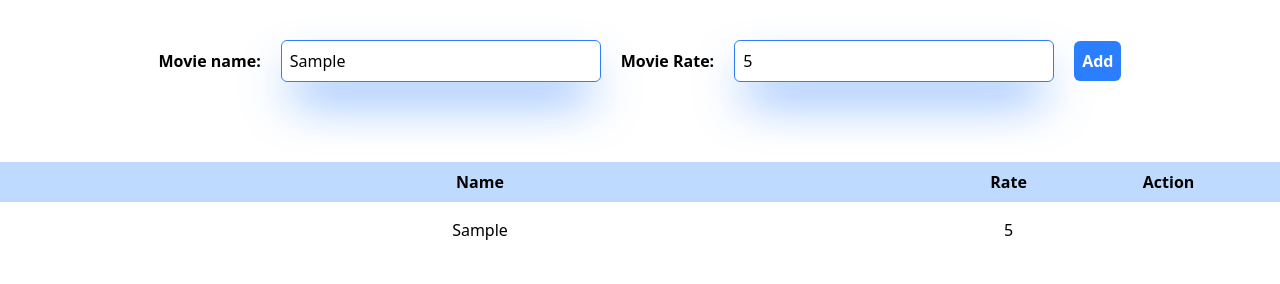
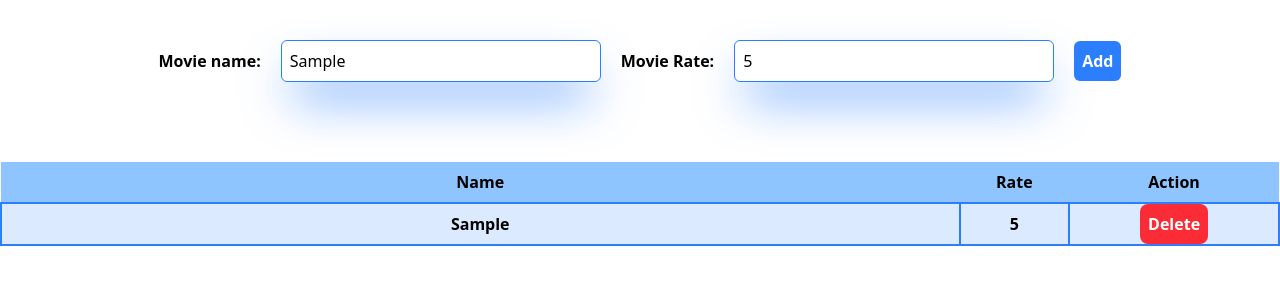
Before and after one commit to askarimohamadhossein/hw-w-16, a website built with Vite: page index.html in a window 1280 px wide. Both pictures are taken after typing "Sample", "5" into the empty fields and a click on the button "Add". Built offline with nearby package versions, Linux system fonts and the light colour scheme.

Commit message:
fixed delete btn and delete act

```diff
--- a/index.html
+++ b/index.html
@@ -6,7 +6,7 @@
     <meta name="viewport" content="width=device-width, initial-scale=1.0" />
     <title>Vite + TS</title>
   </head>
-  <body>
+  <body class="">
     <main>
       <!--form -->
       <section>
@@ -37,14 +37,14 @@
 
       <section>
         <table class="w-full mt-20">
-          <tr class="border-none bg-blue-200">
-            <th class="py-2 w-3/4">Name</th>
-            <th class="py-2">Rate</th>
-            <th class="py-2">Action</th>
-          </tr>
-          <tr id="domTable" class="text-center">
-            <!--Compelete TS-->
-          </tr>
+          <thead>
+            <tr class="border-none bg-blue-300">
+              <th class="py-2 w-3/4">Name</th>
+              <th class="py-2">Rate</th>
+              <th class="py-2">Action</th>
+            </tr>
+          </thead>
+          <tbody id="domTable" class="text-center font-semibold"></tbody>
         </table>
       </section>
     </main>
--- a/src/types.ts
+++ b/src/types.ts
@@ -4,9 +4,9 @@ interface IMovies {
 }
 
 class Movies implements IMovies {
-  name: string;
-  rate: number;
-
+  public name: string;
+  public rate: number;
+  static idCounter: number = 0;
   constructor(name: string, rate: number) {
     this.name = name;
     this.rate = rate;
@@ -34,35 +34,58 @@ class Movies implements IMovies {
     const movie = Movies.getInputValues();
     if (movie) {
       console.log(movie);
-      Movies.rendertable(movie);
+      Movies.createTableContect(movie);
     }
   }
 
+  // render table
+
+  static createTableContect(movie: Movies) {
+    const tableBody = document.getElementById("domTable")!;
+
+    const rowId = `row-${Movies.idCounter}`;
+
+    const tr = document.createElement("tr");
+
+    tr.setAttribute("id", rowId);
+
+    const tdName = document.createElement("td");
+    tdName.className = "bg-blue-100 border-2 border-blue-500";
+    tdName.textContent = movie.name;
+
+    const tdRate = document.createElement("td");
+    tdRate.className = "bg-blue-100 border-2 border-blue-500";
+    tdRate.textContent = movie.rate.toString();
+
+    const tdAct = document.createElement("td");
+    tdAct.className = "bg-blue-100 border-2 border-blue-500 mx-auto";
+    const tdActionBtn = document.createElement("button");
+
+    tdActionBtn.textContent = "Delete";
+    tdActionBtn.className =
+      "bg-red-500 rounded-lg cursor-pointer p-2 text-white font-bold";
+
+    tdActionBtn.dataset.id = rowId;
+
+    tdActionBtn.addEventListener("click", () => {
+      const row = document.getElementById(tdActionBtn.dataset.id!)!;
+      row.remove();
+    });
+
+    tdAct.appendChild(tdActionBtn);
+
+    tr.appendChild(tdName);
+    tr.appendChild(tdRate);
+    tr.appendChild(tdAct);
+
+    tableBody.appendChild(tr);
+
+    Movies.idCounter++;
+  }
   static init() {
     const form = document.getElementById("form")!;
     form.addEventListener("submit", Movies.submitForm);
   }
-
-  // render table
-
-  static rendertable(movie: Movies) {
-    const trTable = document.getElementById("domTable")!;
-    const tdName = document.createElement("td");
-    const tdRate = document.createElement("td");
-    const tdAct = document.createElement("td");
-    const tdActionBtn = document.createElement("button");
-    tdAct.appendChild(tdActionBtn);
-
-    tdActionBtn.textContent = "Delete";
-    tdActionBtn.className = "bg-red p-4 text-white font-bold";
-
-    tdName.textContent = movie.name;
-    tdRate.textContent = movie.rate.toString();
-
-    trTable.appendChild(tdName);
-    trTable.appendChild(tdRate);
-    trTable.appendChild(tdAct);
-  }
 }
 
 Movies.init();
```
